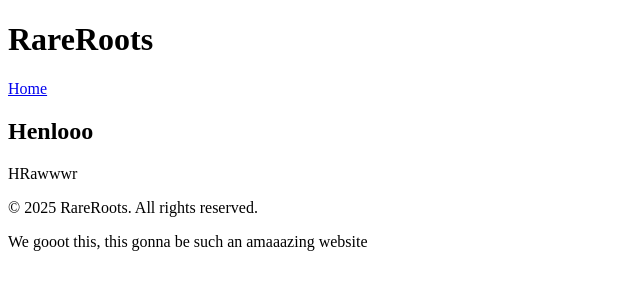
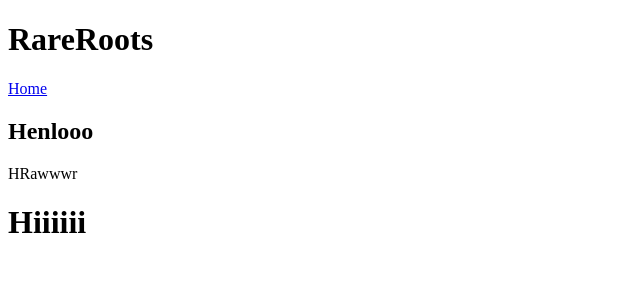
Before and after one commit to PrincessVanilla03/CL1_Maureen_Jasmin_Anja_Michelle, a plain HTML site: page index.html in a window 1280 px wide. Shown: the whole page, without its empty margins (0-640 px from the left). Drawn offline with Linux system fonts and the light colour scheme.

Commit message:
Update footer.html

```diff
--- a/footer.html
+++ b/footer.html
@@ -1,4 +1 @@
-<footer>
-  <p>&copy; 2025 RareRoots. All rights reserved.</p>
-  <p>We gooot this, this gonna be such an amaaazing website</p>
-</footer>
+<h1>Hiiiiii</h1>
```
